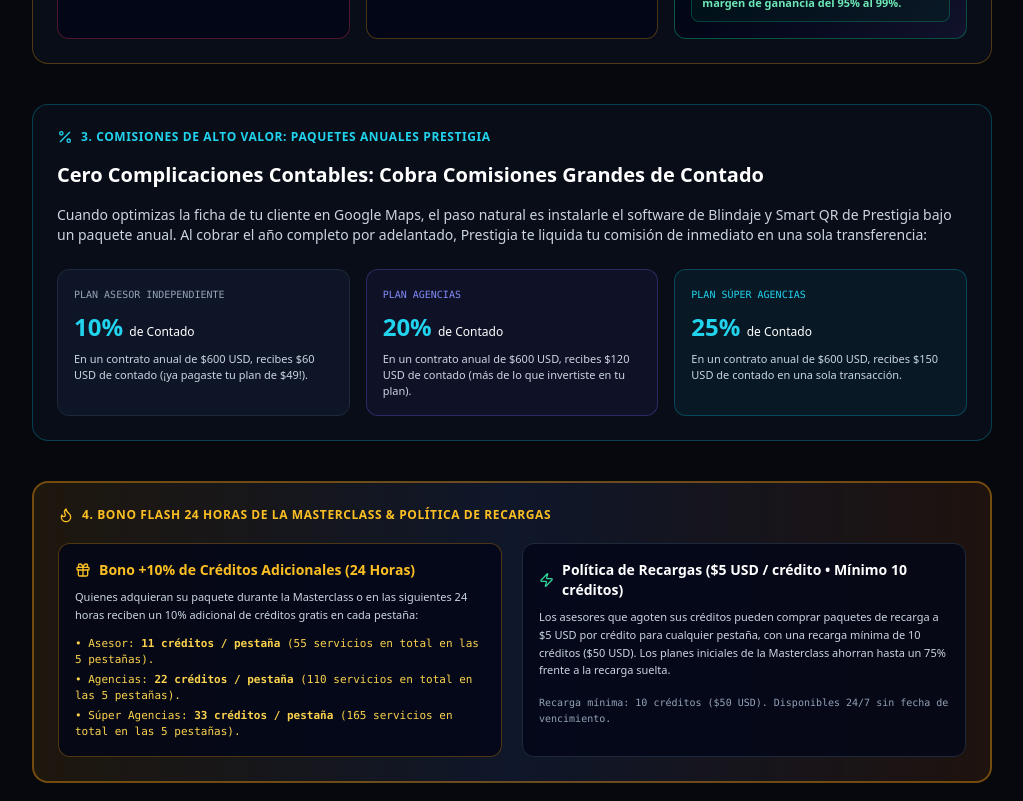
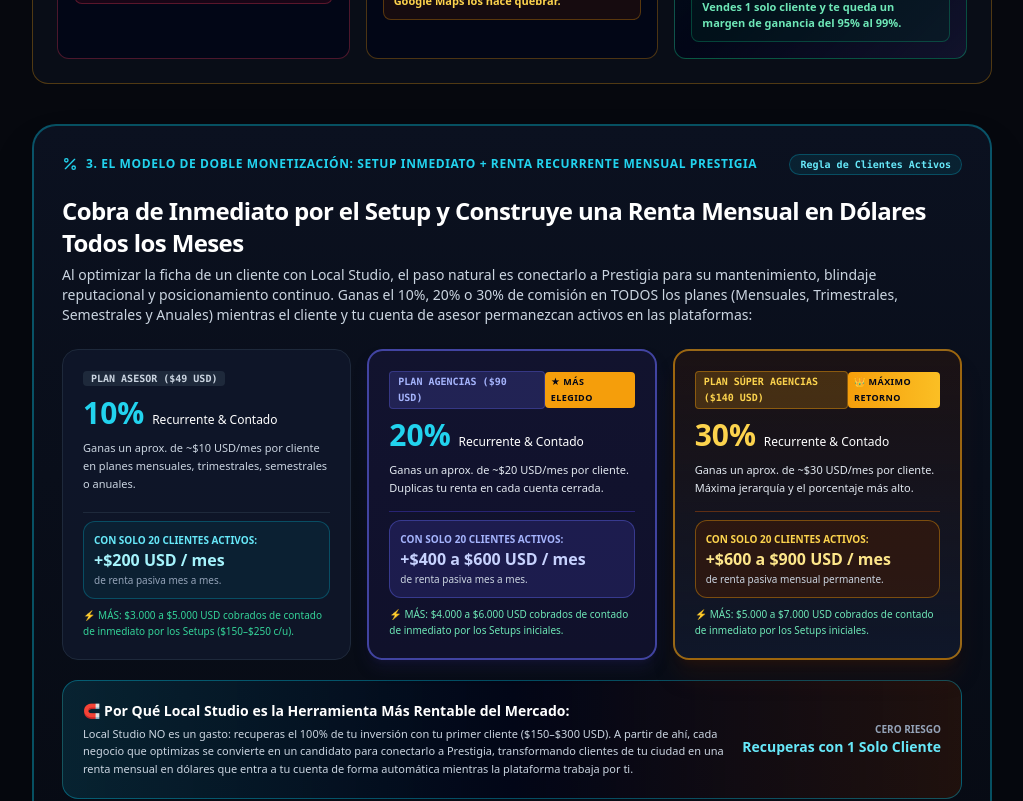
Before and after one commit to prestigia-spec/prestigia, a Next.js app: page /masterclass-planes in a window 1280 px wide. Shown: the part 2700-3501 px from the top of the page, without its empty margins (128-1151 px from the left). Built offline with nearby package versions, Linux system fonts and the light colour scheme.

Commit message:
feat(masterclass): upgrade Section 3 with Double Monetization Hook, 10-20-30% Prestigia commissions and 20-client earnings model

```diff
--- a/src/app/masterclass-planes/page.tsx
+++ b/src/app/masterclass-planes/page.tsx
@@ -322,8 +322,8 @@ export default function MasterclassPlanesPage() {
                   <strong>{isEn ? 'Breakeven:' : 'Retorno:'}</strong> {isEn ? '1 client at $100–$250 USD = 204% to 510% recovered.' : 'Vendes 1 cliente a $100-$250 USD y recuperas del 204% al 510% de tu inversión.'}
                 </div>
                 <div className="flex justify-between items-center text-xs">
-                  <span className="text-slate-400">{isEn ? 'Annual Software Commission:' : 'Comisión Plan Anual:'}</span>
-                  <span className="text-cyan-400 font-black">{isEn ? '10% Cash Upfront' : '10% de Contado'}</span>
+                  <span className="text-slate-400">{isEn ? 'Prestigia Recurring Commission:' : 'Comisión Prestigia Recurrente:'}</span>
+                  <span className="text-cyan-400 font-black">{isEn ? '10% (Monthly & Prepaid)' : '10% (Mensual & Contado)'}</span>
                 </div>
                 <div className="flex justify-between items-center text-xs">
                   <span className="text-slate-400">{isEn ? 'Revenue Potential:' : 'Potencial de Venta:'}</span>
@@ -395,8 +395,8 @@ export default function MasterclassPlanesPage() {
                   <strong>{isEn ? 'Breakeven:' : 'Retorno:'}</strong> {isEn ? '1 single $100–$250 USD client pays the plan (111% to 277% return).' : 'Con 1 solo cliente ($100-$250 USD) pagas el plan y ganas del 111% al 277%.'}
                 </div>
                 <div className="flex justify-between items-center text-xs">
-                  <span className="text-slate-400">{isEn ? 'Annual Software Commission:' : 'Comisión Plan Anual:'}</span>
-                  <span className="text-cyan-400 font-black text-sm">{isEn ? '20% Cash Upfront' : '20% de Contado'}</span>
+                  <span className="text-slate-400">{isEn ? 'Prestigia Recurring Commission:' : 'Comisión Prestigia Recurrente:'}</span>
+                  <span className="text-cyan-400 font-black text-sm">{isEn ? '20% (Monthly & Prepaid)' : '20% (Mensual & Contado)'}</span>
                 </div>
                 <div className="flex justify-between items-center text-xs">
                   <span className="text-slate-400">{isEn ? 'Revenue Potential:' : 'Potencial de Venta:'}</span>
@@ -464,8 +464,8 @@ export default function MasterclassPlanesPage() {
                   <strong>{isEn ? 'Breakeven:' : 'Retorno:'}</strong> {isEn ? '1 single $140–$250 USD client recovers 100% to 178% of your investment.' : 'Con 1 solo cliente de $140-$250 USD recuperas del 100% al 178% de la inversión.'}
                 </div>
                 <div className="flex justify-between items-center text-xs">
-                  <span className="text-slate-400">{isEn ? 'Annual Software Commission:' : 'Comisión Plan Anual:'}</span>
-                  <span className="text-cyan-400 font-black text-sm">{isEn ? '25% Cash Upfront' : '25% de Contado'}</span>
+                  <span className="text-slate-400">{isEn ? 'Prestigia Recurring Commission:' : 'Comisión Prestigia Recurrente:'}</span>
+                  <span className="text-cyan-400 font-black text-sm">{isEn ? '30% (Monthly & Prepaid)' : '30% (Mensual & Contado)'}</span>
                 </div>
                 <div className="flex justify-between items-center text-xs">
                   <span className="text-slate-400">{isEn ? 'Revenue Potential:' : 'Potencial de Venta:'}</span>
@@ -643,58 +643,148 @@ export default function MasterclassPlanesPage() {
           </div>
         </section>
 
-        {/* SECTION 3: COMMISSIONS ON ANNUAL PACKAGES */}
-        <section className="space-y-4 print-card p-6 rounded-2xl bg-[#090D17] border border-cyan-500/30">
+        {/* SECTION 3: THE DOUBLE MONETIZATION MODEL & RECURRING COMMISSIONS */}
+        <section className="space-y-5 print-card p-6 sm:p-7 rounded-3xl bg-gradient-to-b from-[#0B1120] to-[#070B14] border-2 border-cyan-500/40 shadow-2xl relative overflow-hidden">
+          <div className="flex flex-wrap items-center justify-between gap-2">
             <div className="flex items-center gap-2 text-cyan-400 font-bold text-xs uppercase tracking-wider">
-            <Percent className="w-4 h-4" />
-            <span>{isEn ? '3. High-Ticket Cash Commissions: Annual Software Packages' : '3. Comisiones de Alto Valor: Paquetes Anuales Prestigia'}</span>
+              <Percent className="w-4 h-4 text-cyan-400" />
+              <span>{isEn ? '3. The Double Monetization Model: Upfront Setup + Lifetime Recurring Prestigia MRR' : '3. El Modelo de Doble Monetización: Setup Inmediato + Renta Recurrente Mensual Prestigia'}</span>
             </div>
-          <h3 className="text-lg sm:text-xl font-black text-white">
+            <span className="text-[10px] font-mono font-bold px-2.5 py-0.5 rounded-full bg-cyan-500/10 text-cyan-300 border border-cyan-500/30">
+              {isEn ? 'Active Retention Policy' : 'Regla de Clientes Activos'}
+            </span>
+          </div>
+
+          <div>
+            <h3 className="text-xl sm:text-2xl font-black text-white tracking-tight">
               {isEn
-              ? 'Zero Monthly Micromanagement: Earn Lump-Sum Upfront Commissions'
-              : 'Cero Complicaciones Contables: Cobra Comisiones Grandes de Contado'}
+                ? 'Charge Upfront for the Setup & Build a Passive Monthly Income in USD'
+                : 'Cobra de Inmediato por el Setup y Construye una Renta Mensual en Dólares Todos los Meses'}
             </h3>
-          <p className="text-xs sm:text-sm text-slate-300 leading-relaxed">
+            <p className="text-xs sm:text-sm text-slate-300 leading-relaxed mt-1.5">
               {isEn
-              ? 'When your clients experience the power of Google Maps optimization, pitch the Prestigia Smart QR & Private Containment Suite under an annual prepaid agreement. You receive a direct, lump-sum cash commission paid immediately on the full contract value:'
-              : 'Cuando optimizas la ficha de tu cliente en Google Maps, el paso natural es instalarle el software de Blindaje y Smart QR de Prestigia bajo un paquete anual. Al cobrar el año completo por adelantado, Prestigia te liquida tu comisión de inmediato en una sola transferencia:'}
-          </p>
-
-          <div className="grid grid-cols-1 sm:grid-cols-3 gap-4 pt-2 text-xs">
-            <div className="p-4 rounded-xl bg-slate-900/80 border border-slate-800 space-y-2">
-              <span className="text-slate-400 font-mono text-[10px] uppercase">
-                {isEn ? 'Independent Advisor Plan' : 'Plan Asesor Independiente'}
-              </span>
-              <div className="text-2xl font-black text-cyan-400">
-                10% <span className="text-xs text-white font-normal">{isEn ? 'Cash Upfront' : 'de Contado'}</span>
-              </div>
-              <p className="text-[11px] text-slate-300">
-                {isEn ? 'In a $600 USD annual agreement, you receive $60 USD upfront.' : 'En un contrato anual de $600 USD, recibes $60 USD de contado (¡ya pagaste tu plan de $49!).'}
+                ? 'When you optimize a client with Local Studio, the natural next step is connecting them to Prestigia for automated weekly posts, review defense, and local Top 3 maintenance. You earn 10%, 20%, or 30% commission across ALL Prestigia plans (Monthly, 3-Month, 6-Month, and Annual) as long as the client and your advisor account remain active:'
+                : 'Al optimizar la ficha de un cliente con Local Studio, el paso natural es conectarlo a Prestigia para su mantenimiento, blindaje reputacional y posicionamiento continuo. Ganas el 10%, 20% o 30% de comisión en TODOS los planes (Mensuales, Trimestrales, Semestrales y Anuales) mientras el cliente y tu cuenta de asesor permanezcan activos en las plataformas:'}
             </p>
           </div>
 
-            <div className="p-4 rounded-xl bg-indigo-950/30 border border-indigo-500/30 space-y-2">
-              <span className="text-indigo-400 font-mono text-[10px] uppercase">
-                {isEn ? 'Digital Agency Plan' : 'Plan Agencias'}
+          <div className="grid grid-cols-1 md:grid-cols-3 gap-4 pt-1 text-xs">
+            {/* Box 1: Plan Asesor */}
+            <div className="p-5 rounded-2xl bg-slate-900/90 border border-slate-800 space-y-3.5 flex flex-col justify-between hover:border-cyan-500/30 transition">
+              <div className="space-y-2">
+                <span className="text-[10px] font-mono uppercase px-2 py-0.5 rounded bg-slate-800 text-slate-300 font-bold">
+                  {isEn ? 'Independent Advisor ($49 USD)' : 'Plan Asesor ($49 USD)'}
                 </span>
-              <div className="text-2xl font-black text-cyan-400">
-                20% <span className="text-xs text-white font-normal">{isEn ? 'Cash Upfront' : 'de Contado'}</span>
+                <div className="text-3xl font-black text-cyan-400">
+                  10% <span className="text-xs text-white font-normal">{isEn ? 'Recurring & Prepaid' : 'Recurrente & Contado'}</span>
                 </div>
-              <p className="text-[11px] text-slate-300">
-                {isEn ? 'In a $600 USD annual agreement, you receive $120 USD upfront.' : 'En un contrato anual de $600 USD, recibes $120 USD de contado (más de lo que invertiste en tu plan).'}
+                <p className="text-[11px] text-slate-300 leading-relaxed">
+                  {isEn
+                    ? 'Earn ~ $10 USD/mo per client. Across Monthly, 3M, 6M, and Annual plans.'
+                    : 'Ganas un aprox. de ~$10 USD/mes por cliente en planes mensuales, trimestrales, semestrales o anuales.'}
                 </p>
               </div>
 
-            <div className="p-4 rounded-xl bg-cyan-950/30 border border-cyan-500/30 space-y-2">
-              <span className="text-cyan-400 font-mono text-[10px] uppercase">
-                {isEn ? 'Super Agency Plan' : 'Plan Súper Agencias'}
+              <div className="space-y-2 pt-2 border-t border-slate-800">
+                <div className="p-2.5 rounded-xl bg-cyan-950/40 border border-cyan-500/30">
+                  <span className="text-[10px] text-cyan-300 font-bold block uppercase">{isEn ? 'With only 20 active clients:' : 'Con solo 20 clientes activos:'}</span>
+                  <strong className="text-base font-black text-cyan-200">+$200 USD / {isEn ? 'month' : 'mes'}</strong>
+                  <span className="text-[10px] text-slate-400 block">{isEn ? 'in 100% passive recurring income.' : 'de renta pasiva mes a mes.'}</span>
+                </div>
+                <p className="text-[10px] text-emerald-400 font-medium">
+                  {isEn
+                    ? '⚡ PLUS: $3,000–$5,000 USD upfront cash already collected from Google Maps setups ($150–$250/each).'
+                    : '⚡ MÁS: $3.000 a $5.000 USD cobrados de contado de inmediato por los Setups ($150–$250 c/u).'}
+                </p>
+              </div>
+            </div>
+
+            {/* Box 2: Plan Agencias */}
+            <div className="p-5 rounded-2xl bg-indigo-950/40 border-2 border-indigo-500/60 space-y-3.5 flex flex-col justify-between relative shadow-lg shadow-indigo-950/40">
+              <div className="space-y-2">
+                <div className="flex items-center justify-between">
+                  <span className="text-[10px] font-mono uppercase px-2 py-0.5 rounded bg-indigo-500/20 text-indigo-300 font-bold border border-indigo-500/30">
+                    {isEn ? 'Digital Agency ($90 USD)' : 'Plan Agencias ($90 USD)'}
                   </span>
-              <div className="text-2xl font-black text-cyan-400">
-                25% <span className="text-xs text-white font-normal">{isEn ? 'Cash Upfront' : 'de Contado'}</span>
+                  <span className="text-[9px] font-black uppercase tracking-wider px-1.5 py-0.5 rounded bg-amber-500 text-slate-950">
+                    {isEn ? '★ Recommended' : '★ Más Elegido'}
+                  </span>
                 </div>
-              <p className="text-[11px] text-slate-300">
-                {isEn ? 'In a $600 USD annual agreement, you receive $150 USD upfront.' : 'En un contrato anual de $600 USD, recibes $150 USD de contado en una sola transacción.'}
+                <div className="text-3xl font-black text-cyan-400">
+                  20% <span className="text-xs text-white font-normal">{isEn ? 'Recurring & Prepaid' : 'Recurrente & Contado'}</span>
+                </div>
+                <p className="text-[11px] text-slate-200 leading-relaxed">
+                  {isEn
+                    ? 'Earn ~ $20 USD/mo per client. Double the recurring income on every single account.'
+                    : 'Ganas un aprox. de ~$20 USD/mes por cliente. Duplicas tu renta en cada cuenta cerrada.'}
                 </p>
+              </div>
+
+              <div className="space-y-2 pt-2 border-t border-indigo-800/60">
+                <div className="p-2.5 rounded-xl bg-indigo-900/40 border border-indigo-500/40">
+                  <span className="text-[10px] text-indigo-300 font-bold block uppercase">{isEn ? 'With only 20 active clients:' : 'Con solo 20 clientes activos:'}</span>
+                  <strong className="text-base font-black text-indigo-200">+$400 a $600 USD / {isEn ? 'month' : 'mes'}</strong>
+                  <span className="text-[10px] text-slate-300 block">{isEn ? 'in 100% passive recurring income.' : 'de renta pasiva mes a mes.'}</span>
+                </div>
+                <p className="text-[10px] text-emerald-300 font-medium">
+                  {isEn
+                    ? '⚡ PLUS: $4,000–$6,000 USD upfront cash already in your pocket from initial client setups.'
+                    : '⚡ MÁS: $4.000 a $6.000 USD cobrados de contado de inmediato por los Setups iniciales.'}
+                </p>
+              </div>
+            </div>
+
+            {/* Box 3: Plan Súper Agencias */}
+            <div className="p-5 rounded-2xl bg-gradient-to-b from-amber-950/30 to-slate-900 border-2 border-amber-500/60 space-y-3.5 flex flex-col justify-between relative shadow-xl shadow-amber-950/30">
+              <div className="space-y-2">
+                <div className="flex items-center justify-between">
+                  <span className="text-[10px] font-mono uppercase px-2 py-0.5 rounded bg-amber-500/20 text-amber-300 font-bold border border-amber-500/40">
+                    {isEn ? 'Super Agency ($140 USD)' : 'Plan Súper Agencias ($140 USD)'}
+                  </span>
+                  <span className="text-[9px] font-black uppercase tracking-wider px-1.5 py-0.5 rounded bg-gradient-to-r from-amber-500 to-amber-400 text-slate-950 font-black">
+                    {isEn ? '👑 Max Yield' : '👑 Máximo Retorno'}
+                  </span>
+                </div>
+                <div className="text-3xl font-black text-amber-300">
+                  30% <span className="text-xs text-white font-normal">{isEn ? 'Recurring & Prepaid' : 'Recurrente & Contado'}</span>
+                </div>
+                <p className="text-[11px] text-slate-200 leading-relaxed">
+                  {isEn
+                    ? 'Earn ~ $30 USD/mo per client. Maximum partnership tier with highest revenue share.'
+                    : 'Ganas un aprox. de ~$30 USD/mes por cliente. Máxima jerarquía y el porcentaje más alto.'}
+                </p>
+              </div>
+
+              <div className="space-y-2 pt-2 border-t border-amber-800/60">
+                <div className="p-2.5 rounded-xl bg-amber-950/50 border border-amber-500/40">
+                  <span className="text-[10px] text-amber-300 font-bold block uppercase">{isEn ? 'With only 20 active clients:' : 'Con solo 20 clientes activos:'}</span>
+                  <strong className="text-base font-black text-amber-200">+$600 a $900 USD / {isEn ? 'month' : 'mes'}</strong>
+                  <span className="text-[10px] text-slate-300 block">{isEn ? 'in 100% passive recurring income.' : 'de renta pasiva mensual permanente.'}</span>
+                </div>
+                <p className="text-[10px] text-emerald-300 font-medium">
+                  {isEn
+                    ? '⚡ PLUS: $5,000–$7,000 USD upfront cash already in your pocket from initial client setups.'
+                    : '⚡ MÁS: $5.000 a $7.000 USD cobrados de contado de inmediato por los Setups iniciales.'}
+                </p>
+              </div>
+            </div>
+          </div>
+
+          {/* THE BIG CONVERSION HOOK BANNER */}
+          <div className="p-4 sm:p-5 rounded-2xl bg-gradient-to-r from-cyan-950/60 via-slate-950 to-amber-950/40 border border-cyan-500/40 flex flex-col sm:flex-row items-start sm:items-center justify-between gap-3 text-xs">
+            <div className="space-y-1">
+              <strong className="text-white text-sm font-black flex items-center gap-2">
+                <span>🧲 {isEn ? 'Why Local Studio Is The Most Profitable Tool In The Market:' : 'Por Qué Local Studio es la Herramienta Más Rentable del Mercado:'}</span>
+              </strong>
+              <p className="text-slate-300 text-[11px] leading-relaxed max-w-3xl">
+                {isEn
+                  ? 'Local Studio is NOT an expense: you recover 100% of your investment with your very first client ($150–$300 USD). From there, every single profile you create becomes a candidate to connect into Prestigia, turning cold local businesses into recurring monthly income in USD that deposits into your account automatically.'
+                  : 'Local Studio NO es un gasto: recuperas el 100% de tu inversión con tu primer cliente ($150–$300 USD). A partir de ahí, cada negocio que optimizas se convierte en un candidato para conectarlo a Prestigia, transformando clientes de tu ciudad en una renta mensual en dólares que entra a tu cuenta de forma automática mientras la plataforma trabaja por ti.'}
+              </p>
+            </div>
+            <div className="text-right shrink-0">
+              <span className="text-[10px] uppercase font-bold text-slate-400 block">{isEn ? 'Zero Risk' : 'Cero Riesgo'}</span>
+              <strong className="text-cyan-300 text-sm font-black">{isEn ? '100% Breakeven in 1 Client' : 'Recuperas con 1 Solo Cliente'}</strong>
             </div>
           </div>
         </section>
```
Lines whose indentation alone changed are shown as unchanged.
